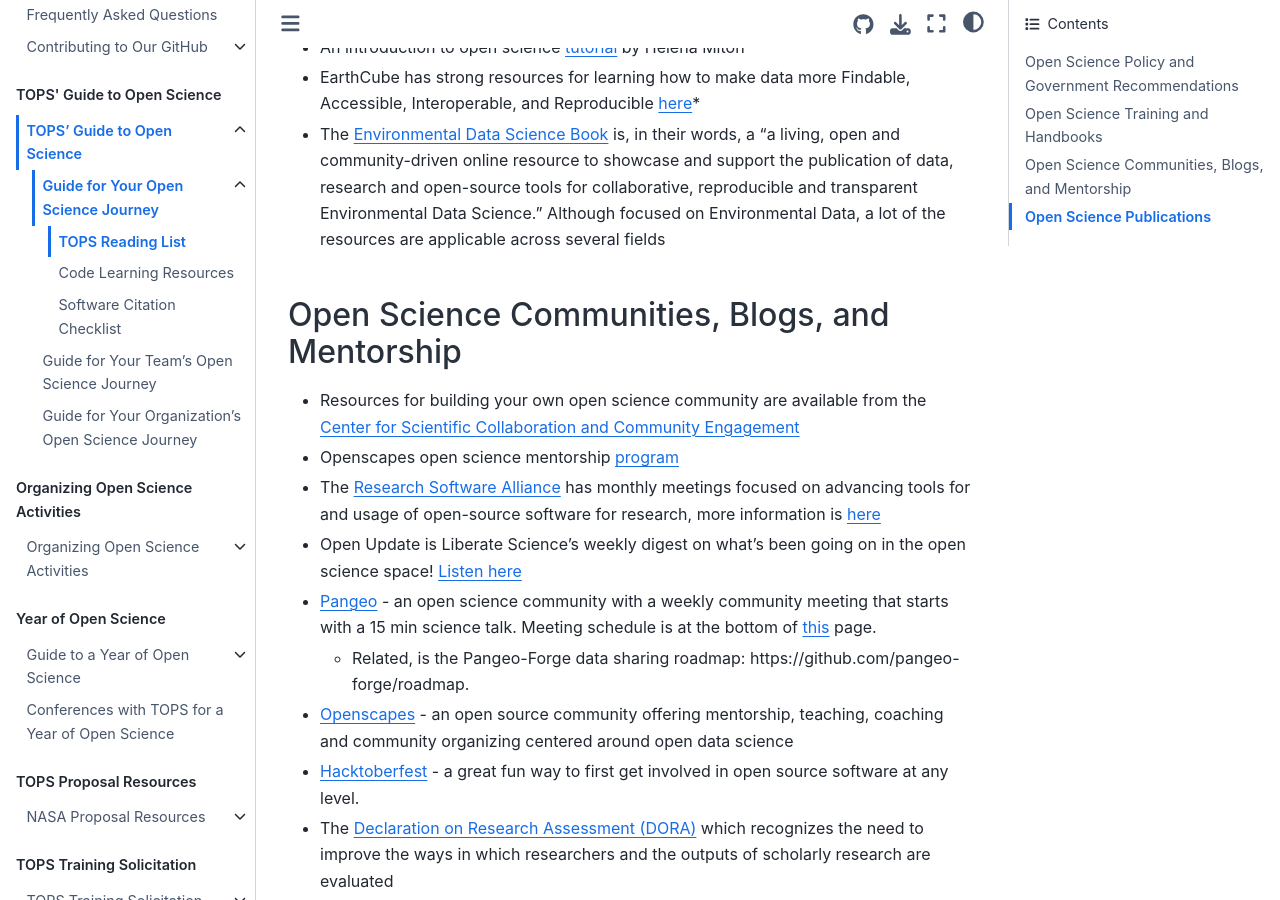
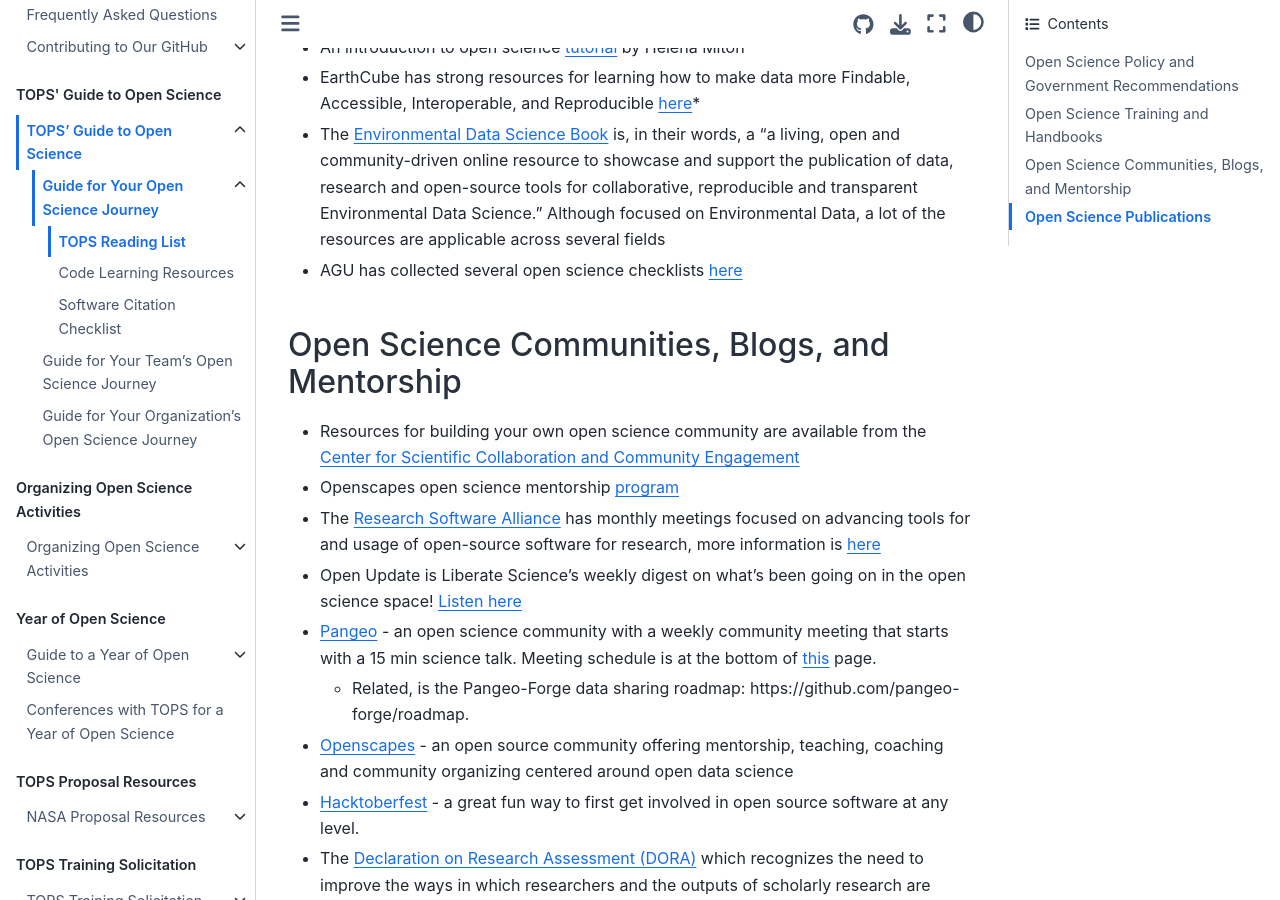
Before and after one commit to nasa/Transform-to-Open-Science-Book, a Jupyter Book: the page built from Open_Science_Cookbook/reading_list.md, in a window 1280 px wide and 900 px high, scrolled down 1296 px. Built offline with Jupyter Book 1.0.4 settings and Sphinx 7.4.7 and the Sphinx Book theme 1.1.4, drawn with Linux system fonts in a browser that asks for light colours.

Commit message:
Update reading_list.md

```diff
--- a/Open_Science_Cookbook/reading_list.md
+++ b/Open_Science_Cookbook/reading_list.md
@@ -32,6 +32,7 @@
 - An introduction to open science [tutorial](https://www.complexityexplorer.org/courses/125-introduction-to-open-science) by Helena Miton
 - EarthCube has strong resources for learning how to make data more Findable, Accessible, Interoperable, and Reproducible [here](https://www.earthcube.org/implementing-fair)*
 - The [Environmental Data Science Book](https://the-environmental-ds-book.netlify.app/welcome.html) is, in their words, a "a living, open and community-driven online resource to showcase and support the publication of data, research and open-source tools for collaborative, reproducible and transparent Environmental Data Science." Although focused on Environmental Data, a lot of the resources are applicable across several fields
+- AGU has collected several open science checklists [here](https://data.agu.org/2022/12/07/parsec-fm.html)
 
 ## Open Science Communities, Blogs, and Mentorship
 - Resources for building your own open science community are available from the [Center for Scientific Collaboration and Community Engagement](https://www.cscce.org/resources/online-communities-and-communication-tools/)
```
